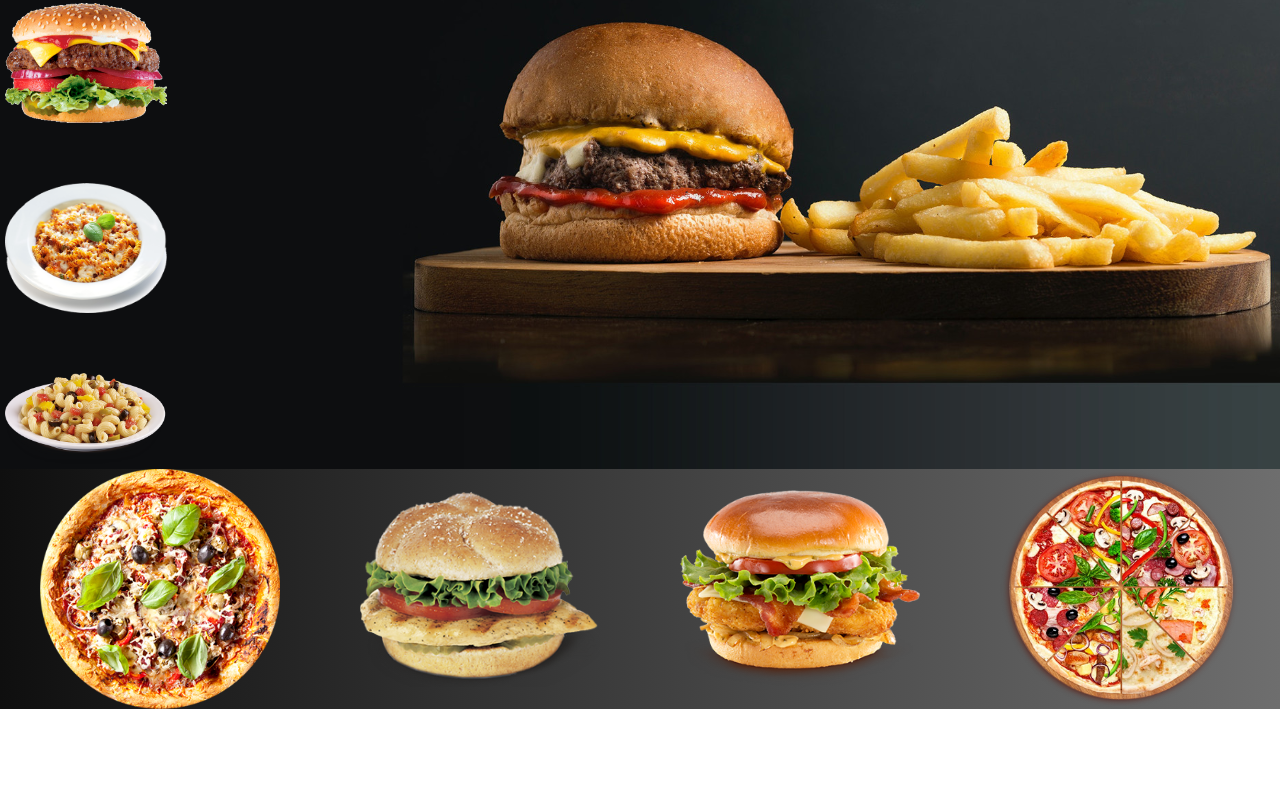
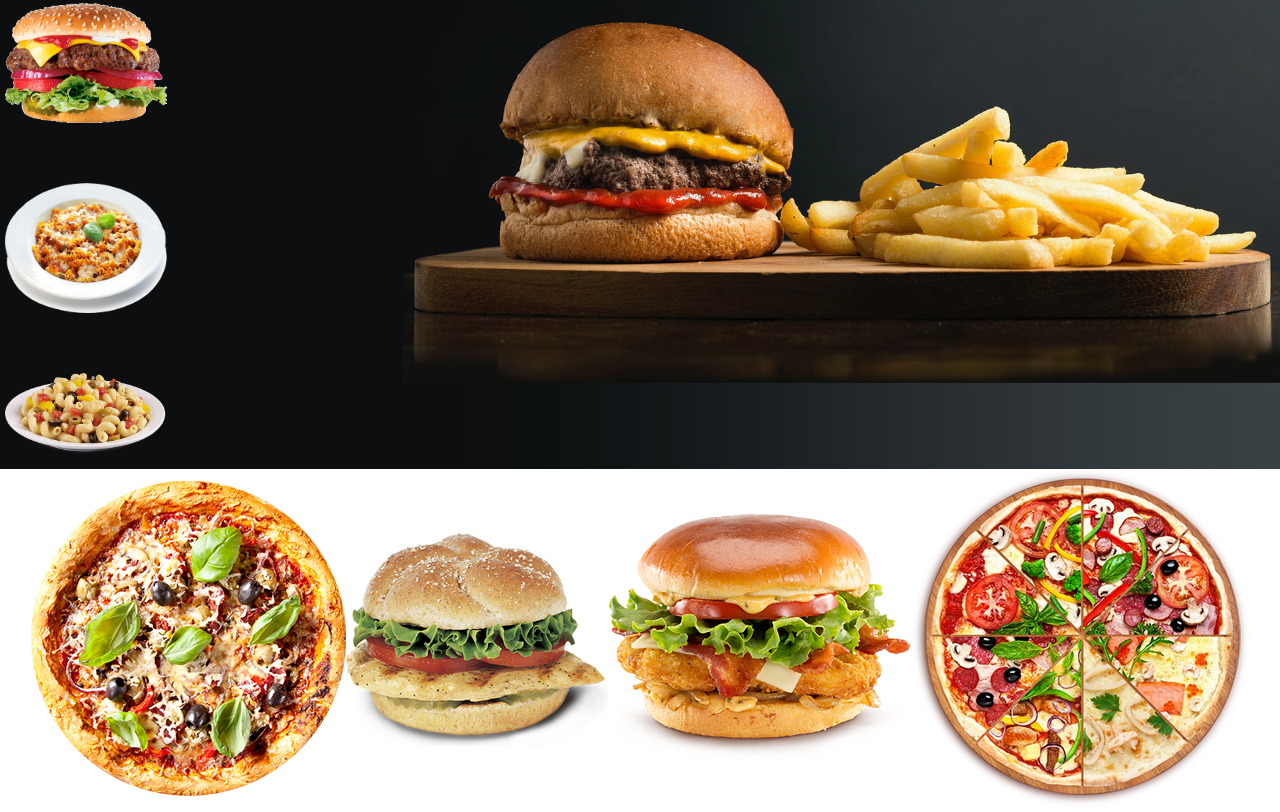
Before and after one commit to Waqasahmed15/resturent-website, a plain HTML site: page index.html in a window 1280 px wide. Shown: the part 321-1133 px from the top of the page. Before the commit the page ends 1030 px from the top, so only its background shows below. Drawn offline with Linux system fonts and the light colour scheme.

Commit message:
its final nav

```diff
--- a/index.html
+++ b/index.html
@@ -14,7 +14,6 @@
     <link rel="stylesheet" href="style.css" />
   </head>
   <body>
-
     <header>
       <nav id="navi">
         <div id="website-name" class="border">
@@ -53,7 +52,6 @@
       </nav>
     </header>
 
-
     <div id="hero-section">
       <div id="pic">
         <div id="first"><img src="f1.png" alt="" /></div>
@@ -67,14 +65,14 @@
       </div>
       <div id="hero-msg2">
         <p>Waqas BBQ</p>
-              </div> </div>
+      </div>
+    </div>
 
     <div id="gro-box">
-                <div class="box"><img src="f3.png" alt="" width="100%"></div>
-                <div class="box"><img src="f8.png" alt="" width="100%"></div>
-                <div class="box"><img src="f7.png" alt="" width="100%"></div>
-                <div class="box"><img src="f6.png" alt="" width="100%"></div>
+      <div class="box"><img src="f3.png" alt="" width="100%" /></div>
+      <div class="box"><img src="f8.png" alt="" width="100%" /></div>
+      <div class="box"><img src="f7.png" alt="" width="100%" /></div>
+      <div class="box"><img src="f6.png" alt="" width="100%" /></div>
     </div>
-
   </body>
 </html>
--- a/style.css
+++ b/style.css
@@ -11,6 +11,7 @@
   display: flex;
   align-items: center;
   color: antiquewhite;
+
 }
 #website-name {
   color: rgb(255, 217, 0);
@@ -189,42 +190,9 @@ input:hover {
   text-transform: capitalize;
   text-shadow: 0px 0px 25px rgb(3, 3, 1);
 }
-/* food page start */
-#food-se {
-  background-image: linear-gradient(rgba(0, 0, 0, 0.2), rgba(0, 0, 0, 0.2)),
-    url(food-cover.jpg);
-
-  width: 100%;
-  height: 100%;
-
-  background-size: cover;
-
+#gro-box{
   display: flex;
   align-items: center;
   justify-content: center;
+
 }
-
-#gro-box {
-  background-image: linear-gradient(
-    to right,
-    rgba(15, 15, 15, 15),
-    rgba(110, 110, 110, 80)
-  );
-
-  width: 100%;
-  height: 30%;
-  color: rgb(234, 238, 241);
-  display: flex;
-  align-items: center;
-
-  justify-content: space-between;
-  position: absolute;
-}
-
-.box {
-  width: 100%;
-  height: 100%;
-  margin: 50px 40px 50px 40px;
-  display: flex;
-  align-items: center;
-}
```
Also changed, not shown: foods.html (+0 -12 lines). Lines whose indentation alone changed are shown as unchanged.
